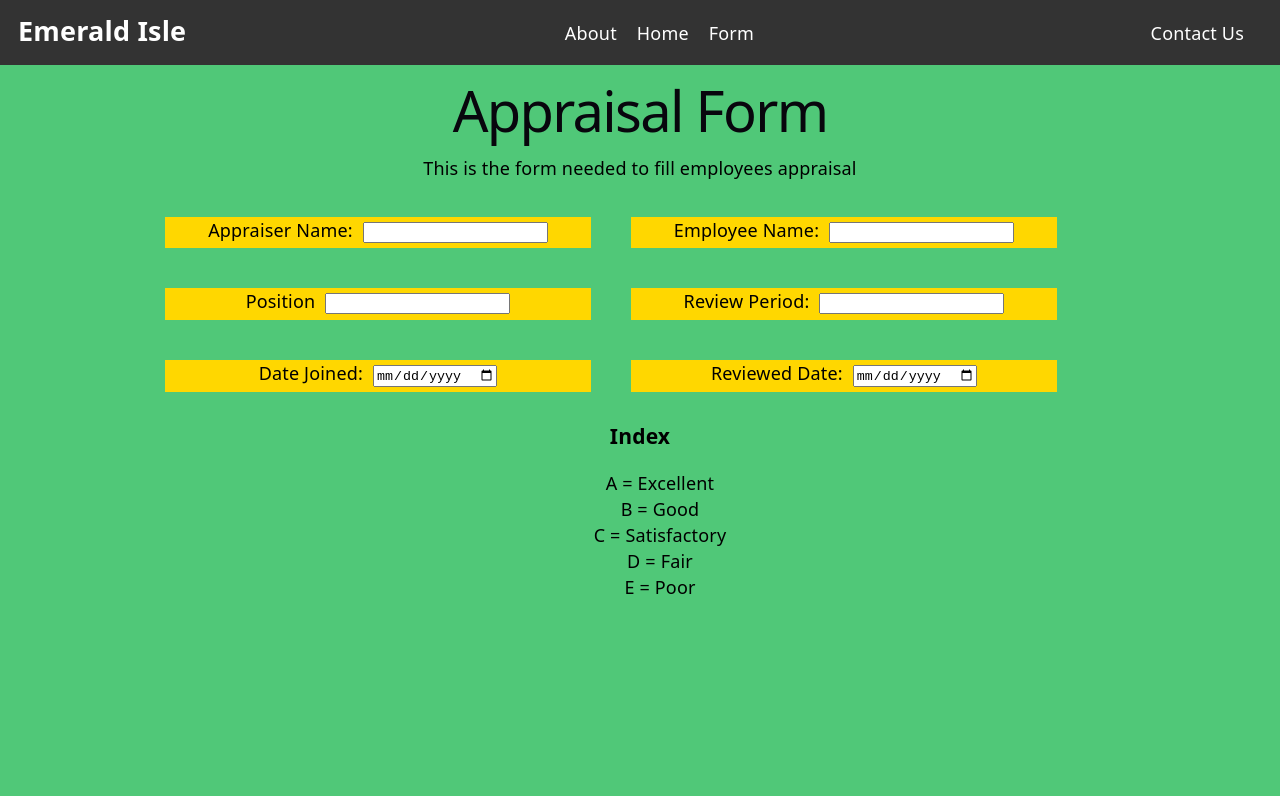
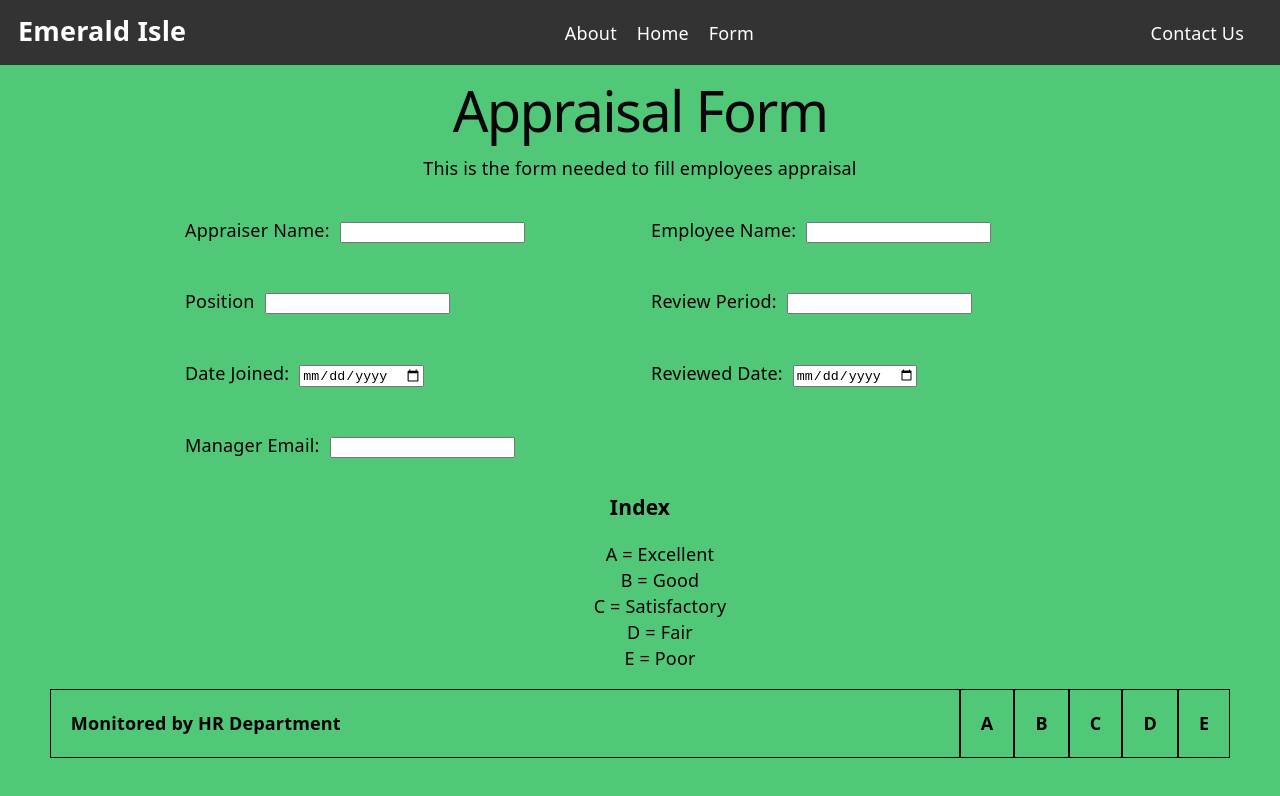
Before and after one commit to eimts2026/performance-review, a React (Vite) app in the folder frontend/: page /form in a window 1280 px wide. Shown: the top 796 px of the page. Built offline with nearby package versions, Linux system fonts and the light colour scheme.

Commit message:
Form Changes
I'm thinking of doing a map because typing it now makes me look like an amateur, I'm no amateur bro.

```diff
--- a/frontend/src/pages/MainForm.css
+++ b/frontend/src/pages/MainForm.css
@@ -15,6 +15,7 @@
 
 /* Grid Design */
 .form-grid {
+    /* this controls the entire form */
     display: grid;
     grid-template-columns: auto auto auto;
     /* background-color:gold; */
@@ -22,26 +23,40 @@
     gap: 40px 40px;
     margin-left: 155px;
     grid-template-columns: repeat(2, 0.4fr);
+    justify-items: start;
 }
 
 .form-grid div label {
+    /* this affects the labels */
     color: black;
     padding-right: 10px;
 }
 
 .form-grid div {
-    background-color: gold;
+    /* this acts like an invisible box for each */
+    background-color: none;
     padding-bottom: 5px;
+    padding-left: 20px;
+    padding-right: 20px;
+}
+
+.form-grid div input {
+
 }
 
 /* HR TABLE DESIGN */
-.hr .hr-table tr th {
-    font-weight: bold;
-    color: black;
-    padding-left: 140px;
+.hr #header {
+    display: inline;
 }
 
-.hr .hr-table tr ol {
+.hr #header th {
+    border: 1px solid black;
+    margin-left: 200px;
     color: black;
-    padding-left: 140px;
+    padding: auto;
+    padding: 20px;
 }
+
+.hr #header #monitored {
+    padding-right: 618px;
+}
--- a/frontend/src/pages/MainForm.jsx
+++ b/frontend/src/pages/MainForm.jsx
@@ -1,4 +1,14 @@
 import './MainForm.css'
+
+const form_top = [
+    {id: "ap-name", name: "Appraiser Name:", type: "text"},
+    {id: "emp-name", name: "Employee Name:", type: "text"},
+    {id: "pos", name: "Position:", type: "text"},
+    {id: "rev-per", name: "Review Period:", type: "date"},
+    {id: "join-dt", name: "Date Joined:", type: "date"},
+    {id: "rev-dt", name: "Reviewed Date:", type: "date"},
+    {id: "mgr", name: "Manager:", type: "text"},
+]
 
 function MainForm() {
     return (
@@ -35,12 +45,17 @@ function MainForm() {
 
                         <div id='join-dt'>
                             <label for='join-dt'>Date Joined:</label>
-                            <input type='date' id='join-dt' />
+                            <input type='date' irev-dtd='join-dt' />
                         </div>
 
                         <div id='rev-dt'>
                             <label for='rev-dt'>Reviewed Date:</label>
                             <input type='date' id='rev-dt' />
+                        </div>
+
+                        <div id='mgr'>
+                            <label for='mgr'>Manager Email:</label>
+                            <input type='text' id='mgr' />
                         </div>
                     </div>
 
@@ -58,7 +73,14 @@ function MainForm() {
 
                     {/* HR MONITORING GRID */}
                     <div class='hr'>
-                        {/* Have to add a map function to easily render it */}
+                        <tr id='header'>
+                            <th id='monitored'>Monitored by HR Department</th>
+                            <th>A</th>
+                            <th>B</th>
+                            <th>C</th>
+                            <th>D</th>
+                            <th>E</th>
+                        </tr>
                     </div>
                 </form>
             </section>
```
